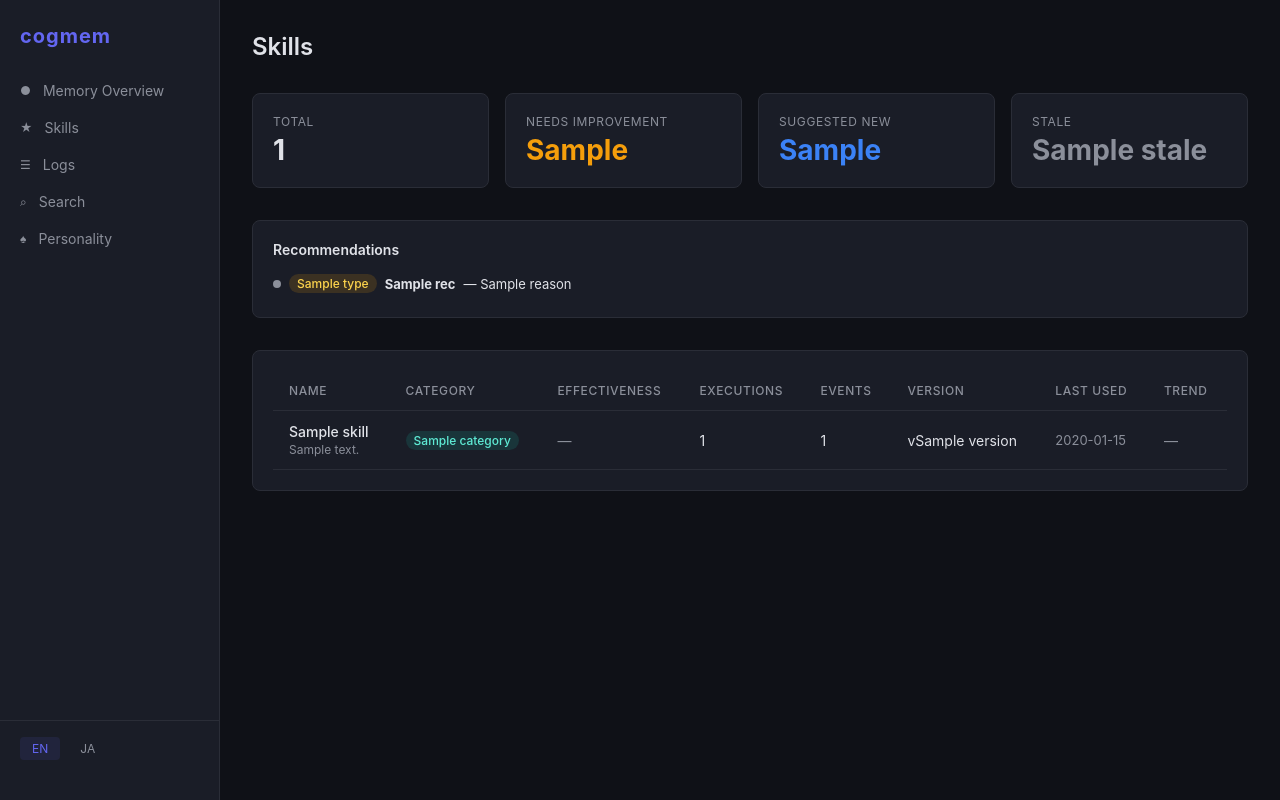
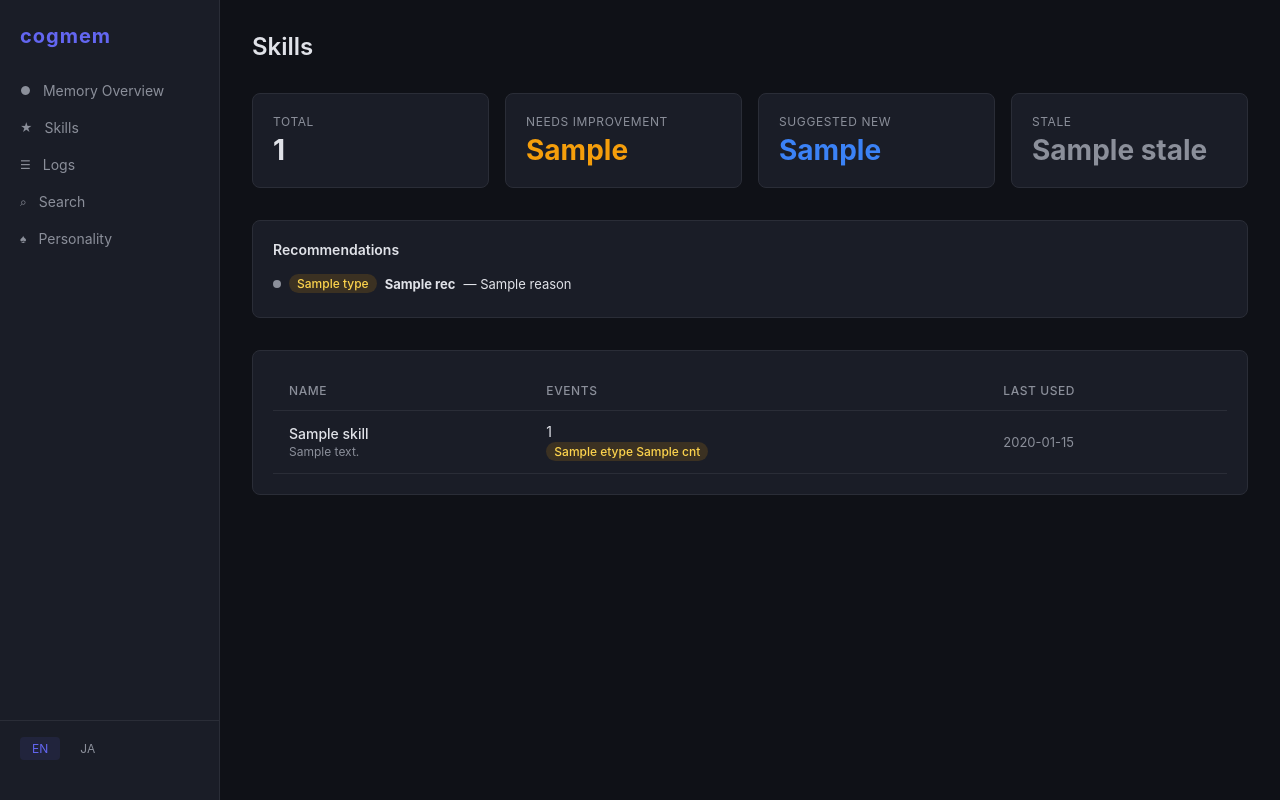
Before and after one commit to akira-001/pj-memory, a FastAPI app: template src/cognitive_memory/dashboard/templates/skills/list.html in a window 1280 px wide. Run offline with FastAPI, Linux system fonts and the light colour scheme; the template is opened without the code that fills it: most values are stand-ins (such as "Sample title", 1, 10 or a date in 2020).

Commit message:
fix(qa): ISSUE-001 — deduplicate skills list, show .claude/skills/ only
DB skills (auto-generated Japanese names) were duplicating .claude/skills/ entries
because automatic matching between different description languages is unreliable.
Now shows only user's own skills from ~/.claude/skills/ with session event stats.

Co-Authored-By: Claude Opus 4.6 (1M context) <noreply@anthropic.com>

```diff
--- a/src/cognitive_memory/dashboard/templates/skills/list.html
+++ b/src/cognitive_memory/dashboard/templates/skills/list.html
@@ -54,13 +54,8 @@
         <thead>
             <tr>
                 <th>{{ t('skills.name', lang) }}</th>
-                <th>{{ t('skills.category', lang) }}</th>
-                <th>{{ t('skills.effectiveness', lang) }}</th>
-                <th>{{ t('skills.executions', lang) }}</th>
                 <th>{{ t('skills.events', lang) }}</th>
-                <th>{{ t('skills.version', lang) }}</th>
                 <th>{{ t('skills.last_used', lang) }}</th>
-                <th>{{ t('skills.trend', lang) }}</th>
             </tr>
         </thead>
         <tbody>
@@ -69,34 +64,21 @@
                 <td>
                     <div style="font-weight: 500;">{{ skill.name }}</div>
                     {% if skill.summary %}
-                    <div style="font-size: 0.75rem; color: var(--text-dim); margin-top: 0.125rem;">{{ skill.summary[:80] }}{% if skill.summary|length > 80 %}...{% endif %}</div>
+                    <div style="font-size: 0.75rem; color: var(--text-dim); margin-top: 0.125rem;">{{ skill.summary[:100] }}{% if skill.summary|length > 100 %}...{% endif %}</div>
                     {% endif %}
                 </td>
                 <td>
-                    <span class="badge badge-skill">{{ skill.category }}</span>
-                </td>
-                <td>
-                    {% if skill.effectiveness > 0 %}
-                    <div class="eff-bar">
-                        <div class="eff-bar-fill" style="width: {{ (skill.effectiveness * 100)|round }}%; background: {% if skill.effectiveness >= 0.7 %}var(--success){% elif skill.effectiveness >= 0.5 %}var(--warning){% else %}var(--error){% endif %};"></div>
-                    </div>
-                    <span style="margin-left: 0.5rem; font-size: 0.8125rem;">{{ "%.2f"|format(skill.effectiveness) }}</span>
-                    {% else %}
-                    <span style="color: var(--text-dim);">&mdash;</span>
-                    {% endif %}
-                </td>
-                <td>{{ skill.total_executions }}</td>
-                <td>
                     {% if skill.total_events > 0 %}
                         {{ skill.total_events }}
+                        {% if skill.events_by_type %}
+                        <div style="font-size: 0.6875rem; color: var(--text-dim); margin-top: 0.125rem;">
+                            {% for etype, cnt in skill.events_by_type.items() %}
+                                <span class="badge badge-{% if etype == 'user_correction' %}error{% elif etype == 'extra_step' %}insight{% elif etype == 'skill_start' %}milestone{% else %}pattern{% endif %}" style="margin-right: 0.25rem;">{{ etype }} {{ cnt }}</span>
+                            {% endfor %}
+                        </div>
+                        {% endif %}
                     {% else %}
                         <span style="color: var(--text-dim);">&mdash;</span>
-                    {% endif %}
-                </td>
-                <td>
-                    v{{ skill.version }}
-                    {% if skill.improvements > 0 %}
-                    <span style="font-size: 0.6875rem; color: var(--success);">(+{{ skill.improvements }})</span>
                     {% endif %}
                 </td>
                 <td style="color: var(--text-dim); font-size: 0.8125rem;">
@@ -104,17 +86,6 @@
                         {{ skill.last_used_at[:10] }}
                     {% else %}
                         &mdash;
-                    {% endif %}
-                </td>
-                <td>
-                    {% if skill.trend == "up" %}
-                        <span class="trend-up">&#9650;</span>
-                    {% elif skill.trend == "down" %}
-                        <span class="trend-down">&#9660;</span>
-                    {% elif skill.trend == "new" %}
-                        <span class="badge badge-milestone">new</span>
-                    {% else %}
-                        <span class="trend-flat">&mdash;</span>
                     {% endif %}
                 </td>
             </tr>
```
Also changed, not shown: src/cognitive_memory/dashboard/services/skills_service.py (+5 -38 lines), tests/test_dashboard/test_routes.py (+1 -1 lines).
